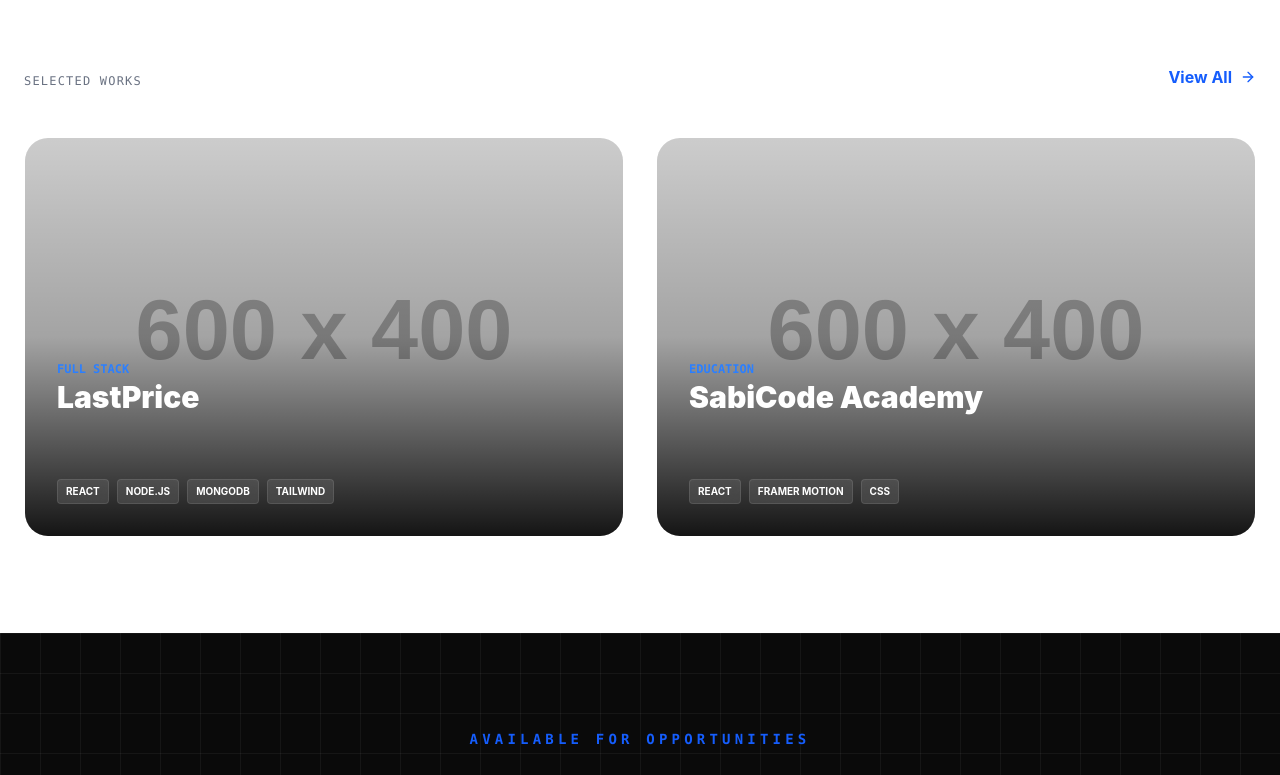
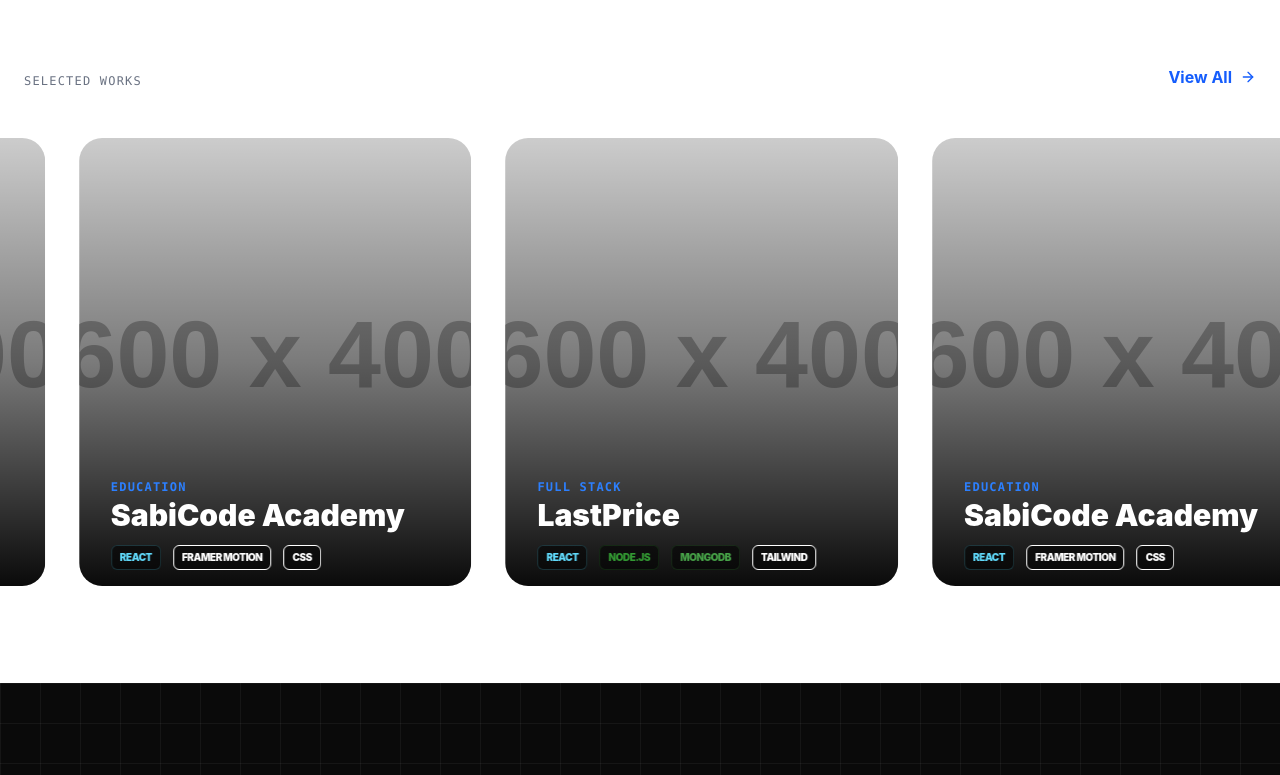
Before and after one commit to EmmanuelOzoemena/MyPortfolio, a React (Vite) app in the folder client/: page / in a window 1280 px wide. Shown: the part 1820-2595 px from the top of the page. Built offline with nearby package versions, Linux system fonts and the light colour scheme.

Commit message:
feat: implement infinite marquee slider for featured projects with brand-colored tech tags

```diff
--- a/client/src/components/ProjectSlider.jsx
+++ b/client/src/components/ProjectSlider.jsx
@@ -1,48 +1,98 @@
 import { motion } from "framer-motion";
-import { projects } from "../data/projects";
 import { Link } from "react-router-dom";
 import { FiArrowRight } from "react-icons/fi";
+import { projects } from "../data/projects";
+
+// Brand color mapping
+const techColors = {
+  React: "#61DAFB",
+  "Node.js": "#339933",
+  MongoDB: "#47A248",
+  "Tailwind CSS": "#06B6D4",
+  JavaScript: "#F7DF1E",
+  "Next.js": "#FFFFFF",
+  Express: "#A8A8A8",
+  PostgreSQL: "#4169E1",
+  Prisma: "#5A67D8",
+  SASS: "#CC6699",
+  HTML5: "#E34F26",
+};
 
 const ProjectSlider = () => {
-  // We only show the "Big Projects" in the slider
-  const bigProjects = projects.filter(p => p.isBig);
+  const bigProjects = projects.filter((p) => p.isBig);
+  // Duplicate the list to create the infinite loop effect
+  const duplicatedProjects = [...bigProjects, ...bigProjects];
 
   return (
-    <section id="projects" className="py-24 bg-white dark:bg-[#050505] overflow-hidden">
+    <section
+      id="projects"
+      className="py-24 bg-white dark:bg-[#050505] overflow-hidden"
+    >
       <div className="container mx-auto px-6 mb-12 flex justify-between items-end">
         <div>
-          <h2 className="text-4xl font-black dark:text-white">FEATURED</h2>
-          <p className="text-gray-500 font-mono tracking-widest uppercase text-xs mt-2">Selected Works</p>
+          <h2 className="text-4xl font-black dark:text-white uppercase tracking-tighter">
+            Featured
+          </h2>
+          <p className="text-gray-500 font-mono tracking-widest uppercase text-xs mt-2">
+            Selected Works
+          </p>
         </div>
-        <Link to="/projects" className="group flex items-center gap-2 text-blue-600 font-bold">
-          View All <FiArrowRight className="group-hover:translate-x-1 transition-transform" />
+        <Link
+          to="/projects"
+          className="group flex items-center gap-2 text-blue-600 font-bold"
+        >
+          View All{" "}
+          <FiArrowRight className="group-hover:translate-x-1 transition-transform" />
         </Link>
       </div>
 
-      {/* The Draggable Slider */}
+      {/* Infinite Scrolling Container */}
+      <div className="flex relative">
         <motion.div
-        drag="x"
-        dragConstraints={{ right: 0, left: -800 }}
-        className="flex gap-8 px-6 cursor-grab active:cursor-grabbing"
+          className="flex gap-8 px-4"
+          animate={{ x: [0, -1800] }} // Adjust -1800 based on your total content width
+          transition={{
+            x: {
+              repeat: Infinity,
+              repeatType: "loop",
+              duration: 30, // Increase for "Slower" motion
+              ease: "linear",
+            },
+          }}
         >
-        {bigProjects.map((project) => (
+          {duplicatedProjects.map((project, index) => (
             <motion.div
-            key={project.id}
-            className="min-w-[350px] md:min-w-[600px] h-[400px] rounded-3xl overflow-hidden relative group border border-white/10"
+              key={`${project.id}-${index}`}
+              className="min-w-[350px] md:min-w-[500px] lg:min-w-[calc(33.33vw-2rem)] h-[450px] rounded-3xl overflow-hidden relative group border border-white/5"
             >
-            {/* Project Image Overlay */}
-            <div className="absolute inset-0 bg-gradient-to-t from-black/90 via-black/20 to-transparent z-10" />
-            <img src={project.image} alt={project.title} className="absolute inset-0 w-full h-full object-cover group-hover:scale-110 transition-transform duration-700" />
+              {/* Image & Overlay */}
+              <div className="absolute inset-0 bg-gradient-to-t from-black/95 via-black/40 to-transparent z-10" />
+              <img
+                src={project.image}
+                alt={project.title}
+                className="absolute inset-0 w-full h-full object-cover group-hover:scale-105 transition-transform duration-1000"
+              />
 
-            <div className="absolute bottom-0 left-0 p-8 z-20 w-full">
-              <span className="text-blue-500 font-mono text-xs font-bold uppercase">{project.category}</span>
-              <h3 className="text-3xl font-black text-white mb-2">{project.title}</h3>
-              <p className="text-gray-300 text-sm max-w-md mb-4 opacity-0 group-hover:opacity-100 transition-opacity duration-500">
-                {project.description}
-              </p>
-              <div className="flex gap-2">
-                {project.tech.map(t => (
-                  <span key={t} className="text-[10px] px-2 py-1 bg-white/10 backdrop-blur-md rounded text-white border border-white/10 uppercase font-bold">
+              {/* Content */}
+              <div className="absolute bottom-0 left-0 p-8 z-20 w-full translate-y-4 group-hover:translate-y-0 transition-transform duration-500">
+                <span className="text-blue-500 font-mono text-xs font-bold uppercase tracking-widest">
+                  {project.category}
+                </span>
+                <h3 className="text-3xl font-black text-white mb-3">
+                  {project.title}
+                </h3>
+
+                {/* Tech Stack with Dynamic Colors */}
+                <div className="flex flex-wrap gap-3">
+                  {project.tech.map((t) => (
+                    <span
+                      key={t}
+                      style={{
+                        color: techColors[t] || "#fff",
+                        borderColor: `${techColors[t]}33` || "#ffffff33",
+                      }}
+                      className="text-[10px] px-2 py-1 bg-black/50 backdrop-blur-md rounded-md border uppercase font-black tracking-tighter"
+                    >
                       {t}
                     </span>
                   ))}
@@ -51,6 +101,7 @@
             </motion.div>
           ))}
         </motion.div>
+      </div>
     </section>
   );
 };
```
Lines whose indentation alone changed are shown as unchanged.
